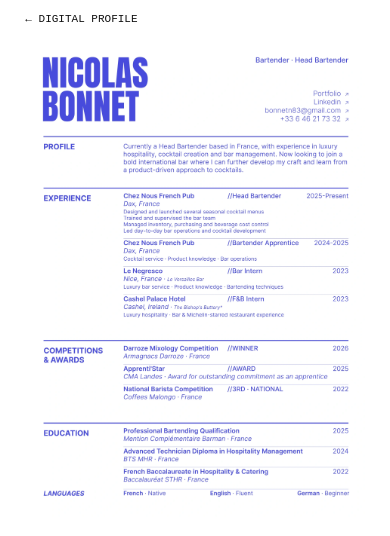
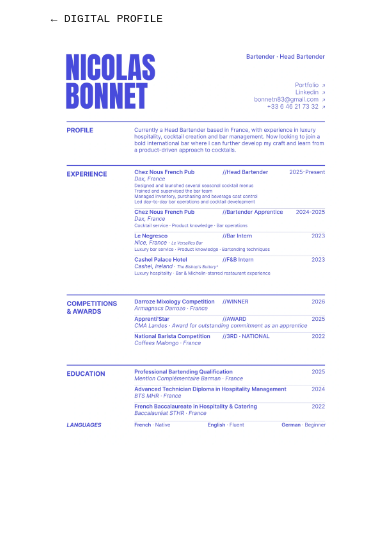
Before and after one commit to NicooLaa/nicolas-digital-profile, a plain HTML site: page cv.html in a window 390 px wide. Drawn offline with Linux system fonts and the light colour scheme; a web font is replaced by a local one.

Commit message:
Add files via upload

```diff
--- a/cv.html
+++ b/cv.html
@@ -4,15 +4,15 @@
 html,body{margin:0;padding:0;background:#fff;color:var(--ink)}
 body{font-family:'Sometype Mono','Courier New',monospace;-webkit-font-smoothing:antialiased}
 a{color:inherit;text-decoration:none}
-.topbar{padding:18px 6.5vw 16px;font-size:12px;line-height:1}
+.topbar{position:sticky;top:0;z-index:1000;background:#fff;padding:18px 13vw 16px;font-size:12px;line-height:1}
 .back{display:inline-block}
-.viewer{padding:0 6.5vw 60px}
+.viewer{padding:0 13vw 60px}
 .page{position:relative;width:100%;max-width:1200px;margin:0 auto 34px}
 .page img{display:block;width:100%;height:auto}
 .hotspot{position:absolute;display:block;z-index:5;background:transparent}
 @media(max-width:700px){
- .topbar{padding:14px 6.5vw 12px;font-size:11px}
- .viewer{padding:0 6.5vw 36px}
+ .topbar{padding:14px 13vw 12px;font-size:11px}
+ .viewer{padding:0 13vw 36px}
  .page{margin-bottom:16px}
 }
 </style></head><body>
```
Also changed, not shown: index.html (+1 -1 lines), portfolio.html (+4 -4 lines), README.txt (added).
